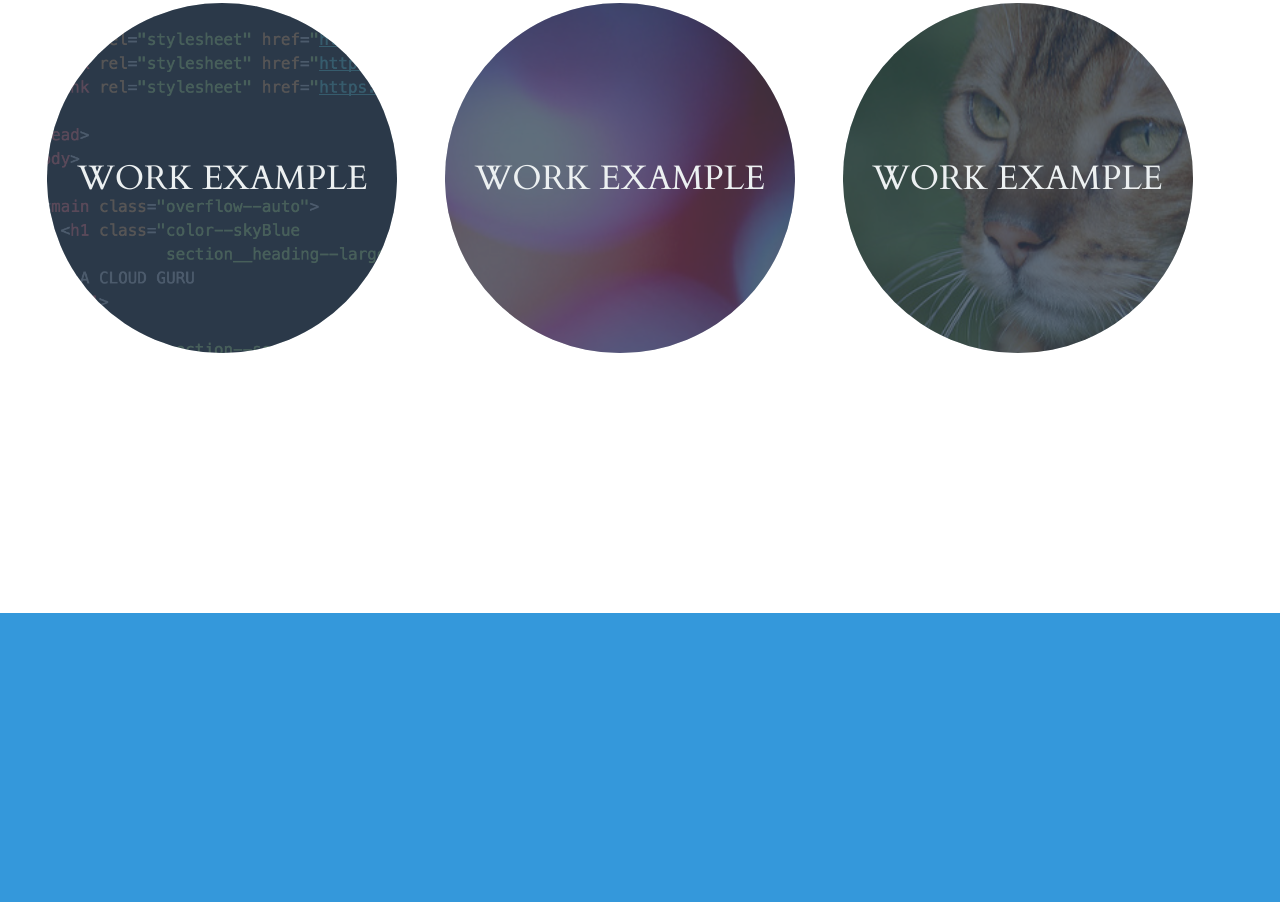
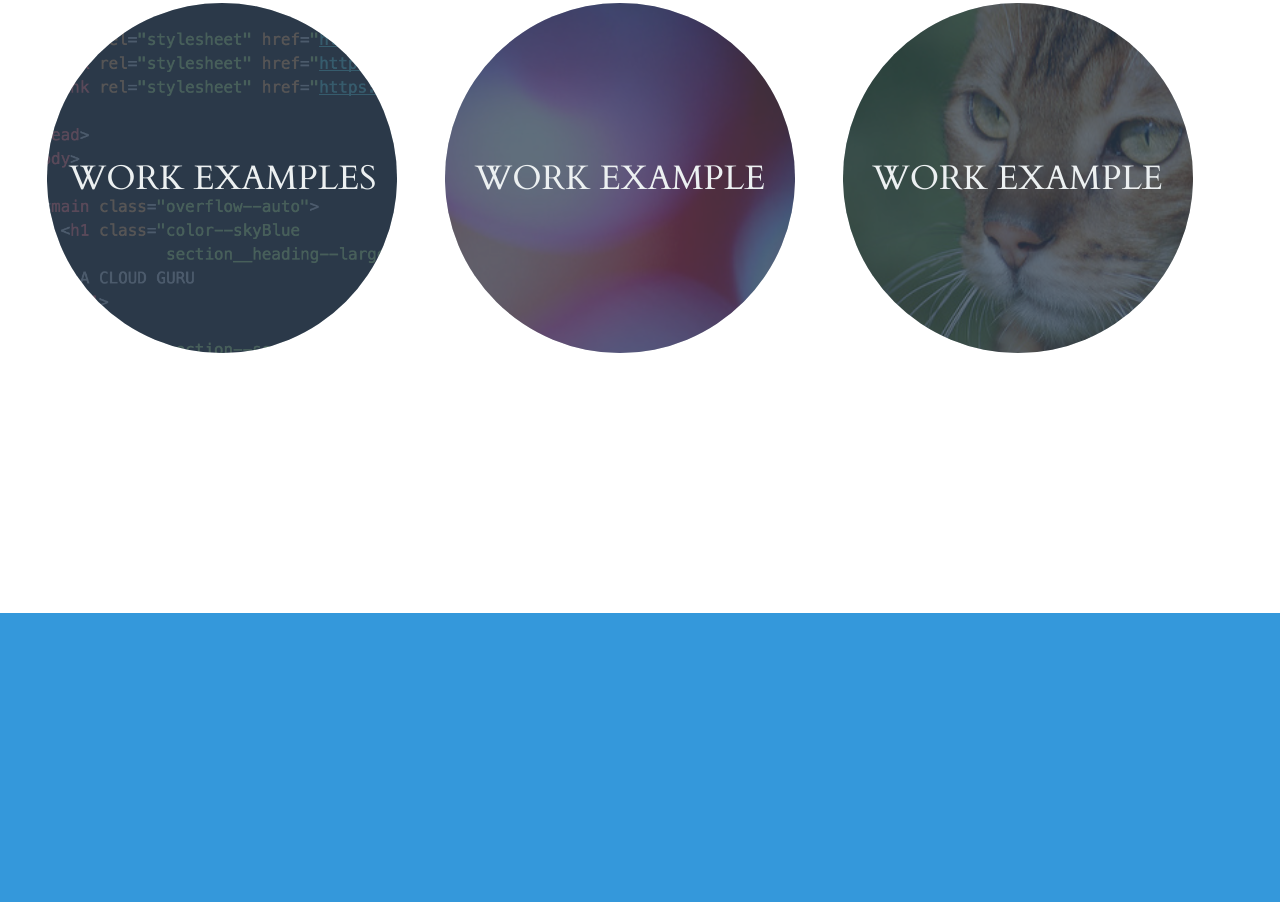
Before and after one commit to dalebwell/my-portfolio, a plain HTML site: page index.html in a window 1280 px wide. Shown: the part 835-1737 px from the top of the page. Drawn offline with Linux system fonts and the light colour scheme.

Commit message:
Revised index.html

```diff
--- a/index.html
+++ b/index.html
@@ -68,7 +68,7 @@
                src="images/example1.png"/>
           <dl class="color--cloud">
             <dt class="section__exampleTitle section__text--centered">
-              Work Example
+              Work Examples
             </dt>
             <dd></dd>
           </dl>
```
